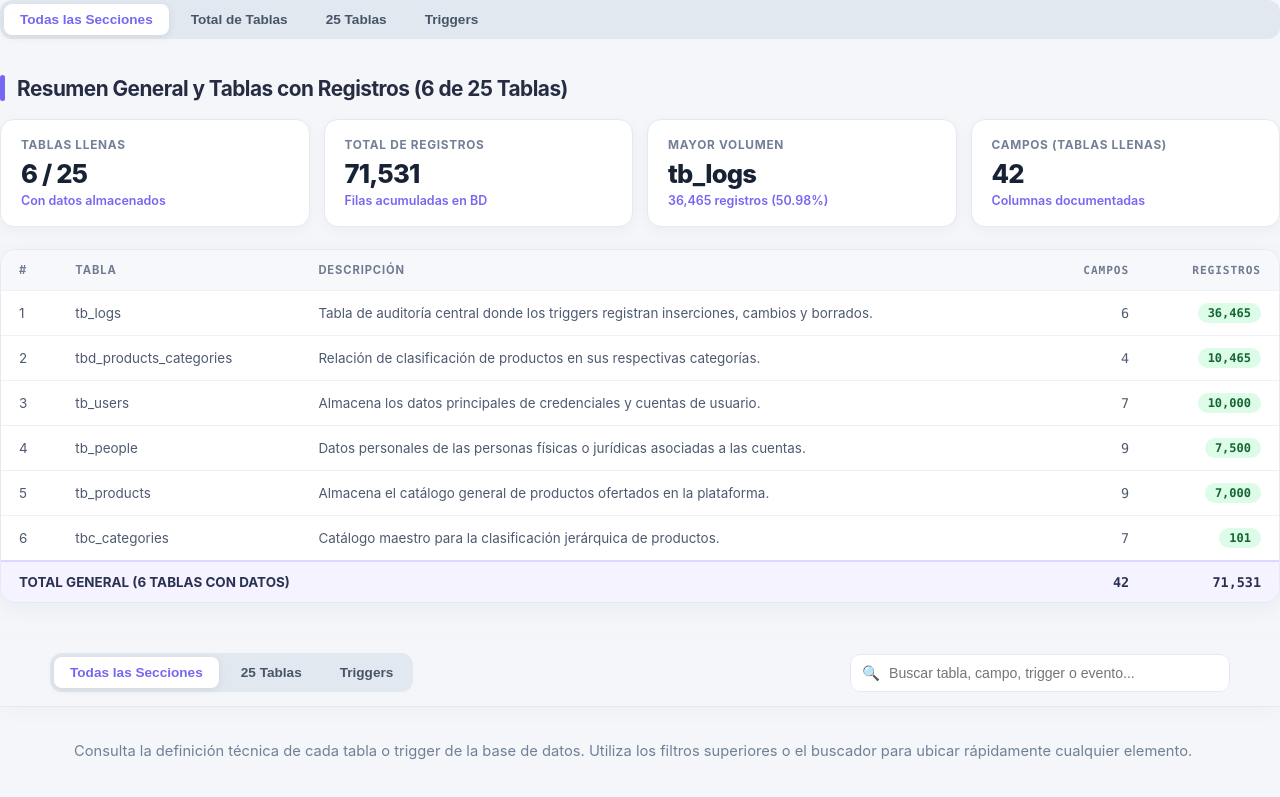
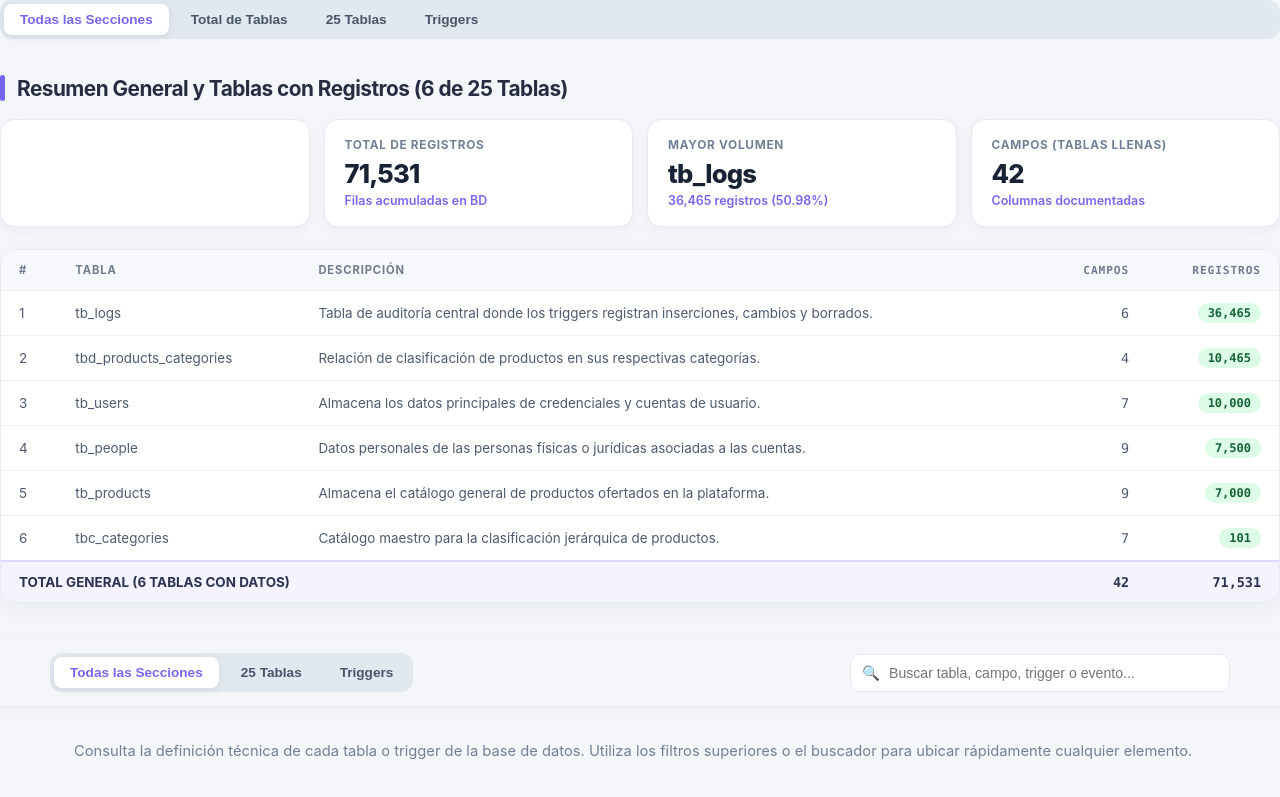
Before and after one commit to G4RR1D0/Praticas_BDN_240629, a plain HTML site: page archify/index.html in a window 1280 px wide. Shown: the top 797 px of the page. Drawn offline with Linux system fonts and the light colour scheme.

Commit message:
actulizacion

```diff
--- a/archify/index.html
+++ b/archify/index.html
@@ -376,9 +376,7 @@
 
     <div class="totals-kpis">
         <div class="kpi-box">
-            <div class="kpi-title">Tablas Llenas</div>
-            <div class="kpi-num">6 / 25</div>
-            <div class="kpi-note">Con datos almacenados</div>
+
         </div>
         <div class="kpi-box">
             <div class="kpi-title">Total de Registros</div>
```
